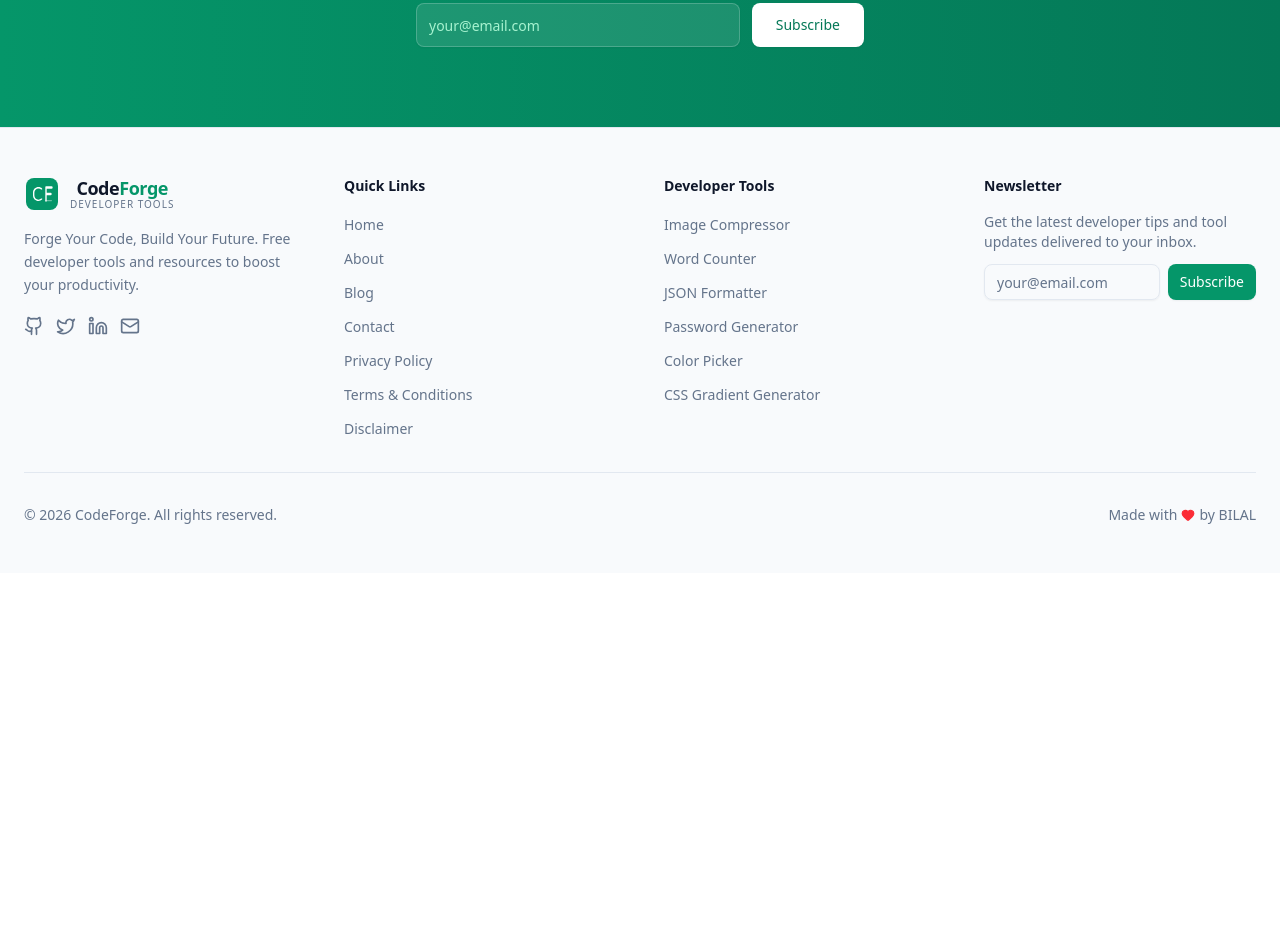
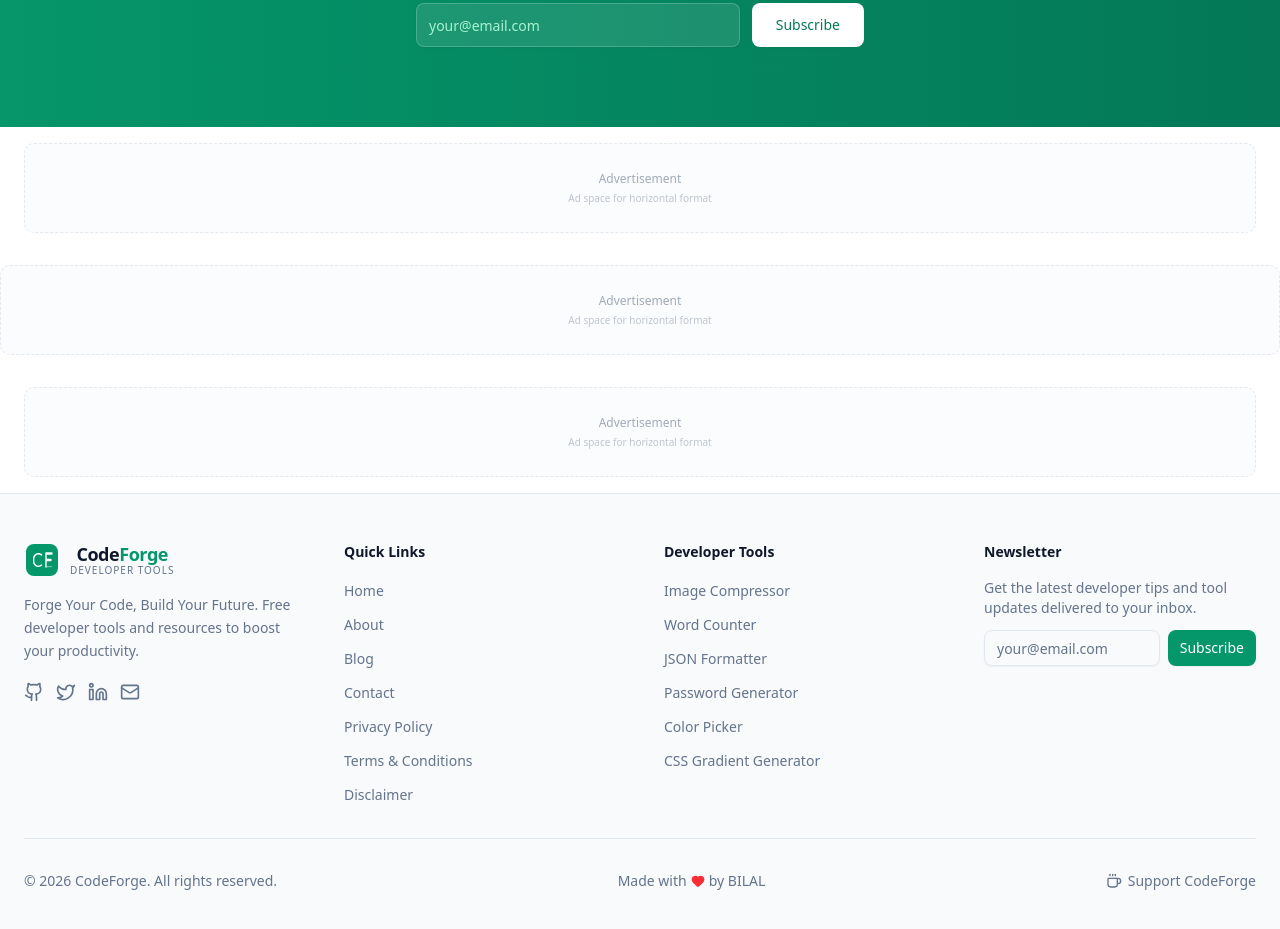
Before and after one commit to bilalbajeer25-creator/codeforge-website, a Next.js app: page / in a window 1280 px wide. Shown: the part 2980-3909 px from the top of the page. Before the commit the page ends 3553 px from the top, so only its background shows below. Built offline with nearby package versions, Linux system fonts and the light colour scheme.

Commit message:
468a9e95-a7f7-403c-a2be-b9f7666eee42

```diff
--- a/src/app/page.tsx
+++ b/src/app/page.tsx
@@ -18,6 +18,7 @@ import { JsonFormatter } from "@/components/tools/json-formatter"
 import { PasswordGenerator } from "@/components/tools/password-generator"
 import { ColorPicker } from "@/components/tools/color-picker"
 import { CssGradientGenerator } from "@/components/tools/css-gradient-generator"
+import { StickyAd } from "@/components/ad-components"
 
 const staticPages: string[] = [
   "home", "tools", "blog", "about", "contact",
@@ -119,6 +120,8 @@ export default function Home() {
         {renderPage()}
       </main>
       <SiteFooter onNavigate={navigate} />
+      {/* Sticky Mobile Ad */}
+      <StickyAd />
     </div>
   )
 }
--- /dev/null
+++ b/src/components/ad-components.tsx
@@ -0,0 +1,144 @@
+"use client"
+
+import * as React from "react"
+import { X } from "lucide-react"
+
+interface AdBannerProps {
+  slot?: string
+  format?: "horizontal" | "vertical" | "rectangle" | "sidebar"
+  className?: string
+  showClose?: boolean
+}
+
+export function AdBanner({ slot, format = "horizontal", className = "", showClose = false }: AdBannerProps) {
+  const [closed, setClosed] = React.useState(false)
+
+  if (closed) return null
+
+  const sizeClasses = {
+    horizontal: "w-full min-h-[90px] md:min-h-[90px]",
+    vertical: "w-full min-h-[250px]",
+    rectangle: "w-full min-h-[250px] max-w-[336px]",
+    sidebar: "w-full min-h-[250px]",
+  }
+
+  return (
+    <div className={`relative my-4 ${className}`}>
+      {/* Close button for sticky/intrusive ads */}
+      {showClose && (
+        <button
+          onClick={() => setClosed(true)}
+          className="absolute -top-1 -right-1 z-10 h-5 w-5 rounded-full bg-muted/80 text-muted-foreground hover:bg-muted flex items-center justify-center"
+          aria-label="Close ad"
+        >
+          <X className="h-3 w-3" />
+        </button>
+      )}
+
+      {/*
+        =====================================================
+        EZOIC AD PLACEMENT
+        =====================================================
+        When you get your Ezoic account:
+        1. Replace the data-ezsctx attribute with your Ezoic site ID
+        2. Replace the slot name with your Ezoic ad slot
+
+        Ezoic will automatically serve the highest-paying ads.
+        Just connect your site to Ezoic and ads will appear here.
+        =====================================================
+      */}
+      <div
+        className={`${sizeClasses[format]} bg-muted/30 border border-dashed border-border rounded-lg flex items-center justify-center overflow-hidden`}
+      >
+        {/* Ezoic Ad Code - Replace with your actual Ezoic ad code */}
+        {/* Example: <div id="ezoic-pub-ad-placeholder-{slot}"></div> */}
+
+        {/* Media.net Ad Code - Replace with your actual Media.net code */}
+        {/* Example: <div id="{slot}"></div> */}
+
+        {/* Placeholder - Remove this when adding real ad code */}
+        <div className="text-center p-4">
+          <p className="text-xs text-muted-foreground/60">Advertisement</p>
+          <p className="text-[10px] text-muted-foreground/40 mt-1">
+            Ad space for {format} format
+          </p>
+        </div>
+      </div>
+    </div>
+  )
+}
+
+// Sticky bottom ad for mobile
+export function StickyAd() {
+  const [closed, setClosed] = React.useState(false)
+  const [isVisible, setIsVisible] = React.useState(false)
+
+  React.useEffect(() => {
+    // Show sticky ad after 3 seconds
+    const timer = setTimeout(() => setIsVisible(true), 3000)
+    return () => clearTimeout(timer)
+  }, [])
+
+  if (closed || !isVisible) return null
+
+  return (
+    <div className="fixed bottom-0 left-0 right-0 z-40 md:hidden bg-background/95 backdrop-blur border-t">
+      <div className="relative">
+        <button
+          onClick={() => setClosed(true)}
+          className="absolute -top-6 right-2 z-10 h-6 px-2 rounded-t bg-muted/80 text-muted-foreground hover:bg-muted flex items-center gap-1 text-xs"
+        >
+          <X className="h-3 w-3" /> Close
+        </button>
+
+        {/*
+          EZOIC/MEDIA.NET STICKY AD
+          Replace with your actual ad code for mobile sticky ads
+        */}
+        <div className="w-full min-h-[50px] bg-muted/30 flex items-center justify-center">
+          <div className="text-center p-2">
+            <p className="text-xs text-muted-foreground/60">Advertisement</p>
+            <p className="text-[10px] text-muted-foreground/40">Mobile sticky ad</p>
+          </div>
+        </div>
+      </div>
+    </div>
+  )
+}
+
+// In-article ad (for blog posts)
+export function InArticleAd({ className = "" }: { className?: string }) {
+  return (
+    <div className={`my-8 ${className}`}>
+      {/*
+        IN-ARTICLE AD
+        Best performing ad placement for blog content
+        Ezoic/Media.net will auto-optimize this placement
+      */}
+      <div className="w-full min-h-[250px] bg-muted/20 border border-dashed border-border/50 rounded-lg flex items-center justify-center">
+        <div className="text-center p-4">
+          <p className="text-xs text-muted-foreground/60">Advertisement</p>
+          <p className="text-[10px] text-muted-foreground/40 mt-1">In-article ad placement</p>
+        </div>
+      </div>
+    </div>
+  )
+}
+
+// Sidebar ad for blog
+export function SidebarAd({ className = "" }: { className?: string }) {
+  return (
+    <div className={className}>
+      {/*
+        SIDEBAR AD
+        Second best performing placement after in-article
+      */}
+      <div className="w-full min-h-[250px] bg-muted/30 border border-dashed border-border rounded-lg flex items-center justify-center">
+        <div className="text-center p-4">
+          <p className="text-xs text-muted-foreground/60">Advertisement</p>
+          <p className="text-[10px] text-muted-foreground/40 mt-1">Sidebar ad placement</p>
+        </div>
+      </div>
+    </div>
+  )
+}
--- a/src/components/pages/blog-page.tsx
+++ b/src/components/pages/blog-page.tsx
@@ -8,6 +8,7 @@ import { Input } from "@/components/ui/input"
 import { Badge } from "@/components/ui/badge"
 import type { PageName } from "@/components/site-header"
 import { blogPosts } from "@/lib/blog-data"
+import { AdBanner, SidebarAd } from "@/components/ad-components"
 
 interface BlogPageProps {
   onNavigate: (page: PageName) => void
@@ -167,10 +168,12 @@ export function BlogPage({ onNavigate }: BlogPageProps) {
               </CardContent>
             </Card>
 
-            {/* Ad Placeholder */}
-            {/* ADSENSE AD: Blog sidebar */}
+            {/* Sidebar Ad */}
+            <SidebarAd slot="blog-sidebar" />
           </aside>
         </div>
+        {/* Bottom Ad */}
+        <AdBanner format="horizontal" slot="blog-bottom" />
       </div>
     </div>
   )
--- a/src/components/pages/blog-post-page.tsx
+++ b/src/components/pages/blog-post-page.tsx
@@ -7,6 +7,7 @@ import { Badge } from "@/components/ui/badge"
 import { Card, CardContent } from "@/components/ui/card"
 import type { PageName } from "@/components/site-header"
 import { blogPosts } from "@/lib/blog-data"
+import { AdBanner, InArticleAd } from "@/components/ad-components"
 
 interface BlogPostPageProps {
   postId: string
@@ -68,8 +69,8 @@ export function BlogPostPage({ postId, onNavigate }: BlogPostPageProps) {
           </p>
         </header>
 
-        {/* Ad Placeholder */}
-        {/* ADSENSE AD: Blog post - Top of article */}
+        {/* Top Ad */}
+        <AdBanner format="horizontal" slot="post-top" />
 
         {/* Article Content */}
         <article
@@ -88,8 +89,11 @@ export function BlogPostPage({ postId, onNavigate }: BlogPostPageProps) {
           dangerouslySetInnerHTML={{ __html: post.content }}
         />
 
-        {/* Ad Placeholder */}
-        {/* ADSENSE AD: Blog post - Bottom of article */}
+        {/* In-Article Ad (Middle) */}
+        <InArticleAd slot="post-mid" />
+
+        {/* Bottom Ad */}
+        <AdBanner format="horizontal" slot="post-bottom" />
 
         {/* Related Posts */}
         {relatedPosts.length > 0 && (
--- a/src/components/pages/home-page.tsx
+++ b/src/components/pages/home-page.tsx
@@ -23,6 +23,7 @@ import { Badge } from "@/components/ui/badge"
 import { Input } from "@/components/ui/input"
 import type { PageName } from "@/components/site-header"
 import { blogPosts } from "@/lib/blog-data"
+import { AdBanner } from "@/components/ad-components"
 
 interface HomePageProps {
   onNavigate: (page: PageName) => void
@@ -279,8 +280,18 @@ export function HomePage({ onNavigate }: HomePageProps) {
         </div>
       </section>
 
-      {/* Ad Placeholder */}
-      {/* ADSENSE AD: Home page - Below newsletter section */}
+      {/* After Tools Section Ad */}
+      <div className="container mx-auto px-4 md:px-6">
+        <AdBanner format="horizontal" slot="home-after-tools" />
+      </div>
+
+      {/* After Blog Section Ad */}
+      <AdBanner format="horizontal" slot="home-after-blog" />
+
+      {/* Bottom of Page Ad */}
+      <div className="container mx-auto px-4 md:px-6">
+        <AdBanner format="horizontal" slot="home-bottom" />
+      </div>
     </div>
   )
 }
--- a/src/components/pages/tools-page.tsx
+++ b/src/components/pages/tools-page.tsx
@@ -16,6 +16,7 @@ import { Card, CardContent, CardDescription, CardFooter, CardHeader, CardTitle }
 import { Input } from "@/components/ui/input"
 import { Badge } from "@/components/ui/badge"
 import type { PageName } from "@/components/site-header"
+import { AdBanner } from "@/components/ad-components"
 
 interface ToolsPageProps {
   onNavigate: (page: PageName) => void
@@ -135,8 +136,8 @@ export function ToolsPage({ onNavigate }: ToolsPageProps) {
         </div>
       )}
 
-      {/* Ad Placeholder */}
-      {/* ADSENSE AD: Tools page - Below tools grid */}
+      {/* Bottom Ad */}
+      <AdBanner format="horizontal" slot="tools-bottom" />
     </div>
   )
 }
--- a/src/components/site-footer.tsx
+++ b/src/components/site-footer.tsx
@@ -1,7 +1,7 @@
 "use client"
 
 import * as React from "react"
-import { Github, Twitter, Linkedin, Mail, Heart } from "lucide-react"
+import { Github, Twitter, Linkedin, Mail, Heart, Coffee } from "lucide-react"
 import { Logo } from "@/components/logo"
 import { Button } from "@/components/ui/button"
 import { Input } from "@/components/ui/input"
@@ -170,6 +170,14 @@ export function SiteFooter({ onNavigate }: SiteFooterProps) {
           <p className="flex items-center gap-1">
             Made with <Heart className="h-3.5 w-3.5 text-red-500 fill-red-500" /> by BILAL
           </p>
+          <a
+            href="https://buymeacoffee.com"
+            target="_blank"
+            rel="noopener noreferrer"
+            className="inline-flex items-center gap-1.5 text-sm text-muted-foreground hover:text-yellow-600 dark:hover:text-yellow-400 transition-colors"
+          >
+            <Coffee className="h-4 w-4" /> Support CodeForge
+          </a>
         </div>
       </div>
     </footer>
```
